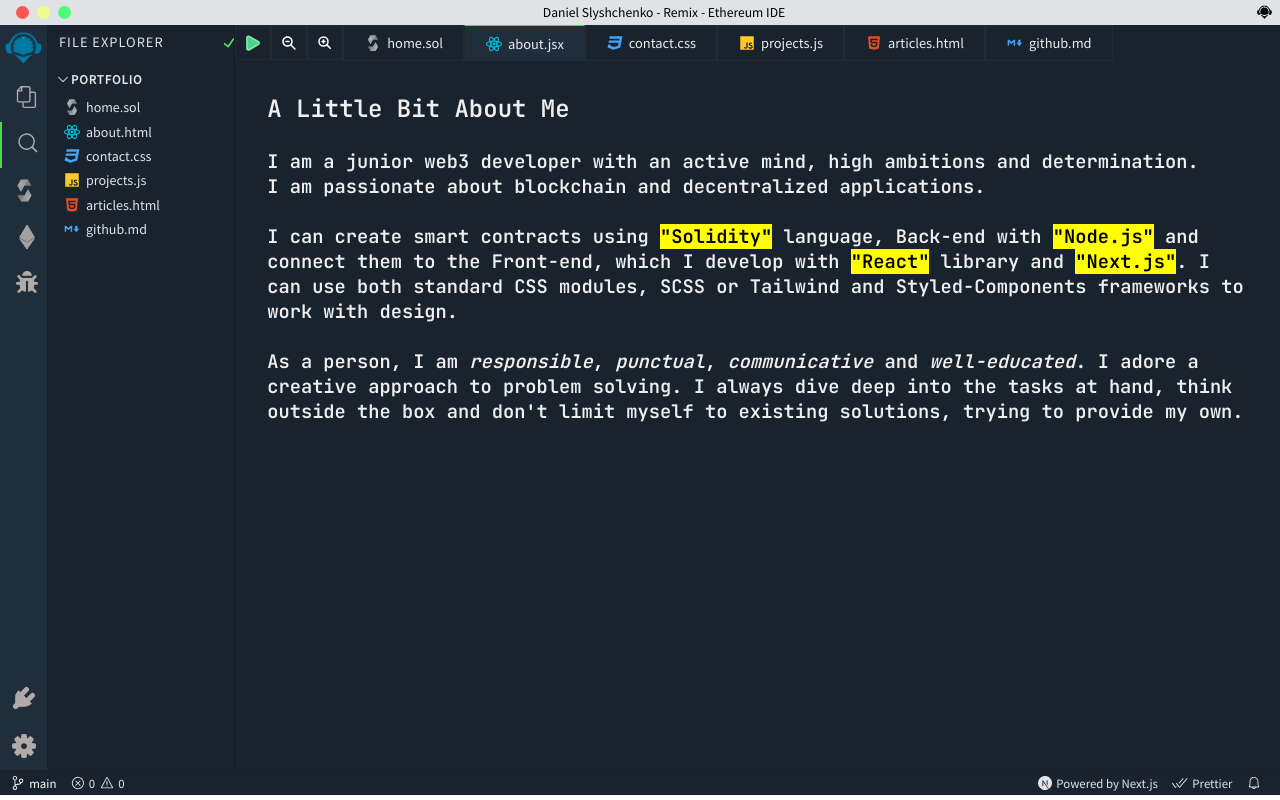
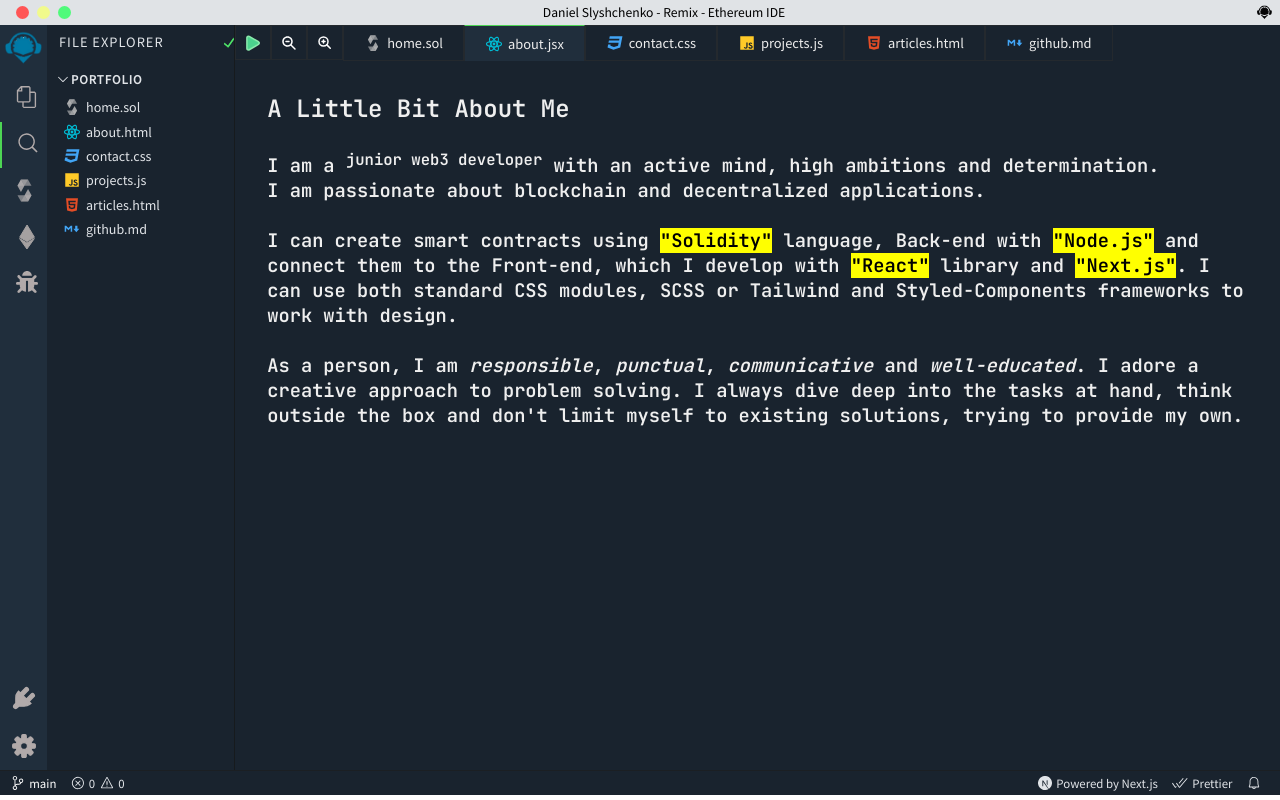
Before and after one commit to SmartDevOnBlock/remix-portfolio, a Next.js app: page /about in a window 1280 px wide. Built offline with nearby package versions, Linux system fonts and the light colour scheme.

Commit message:
Update about.jsx

```diff
--- a/pages/about.jsx
+++ b/pages/about.jsx
@@ -2,7 +2,7 @@
   return (
     <>
       <h2>A Little Bit About Me</h2>
-      <h3><br/>I am a <b>junior web3 developer</b> with an active mind, high ambitions and determination. <br/> I am passionate about blockchain and decentralized applications.
+      <h3><br/>I am a <sup>junior web3 developer</sup> with an active mind, high ambitions and determination. <br/> I am passionate about blockchain and decentralized applications.
     <br/><br/> I can create smart contracts using <mark>"Solidity"</mark> language, Back-end with <mark>"Node.js"</mark> and connect them to the Front-end, which I develop with <mark>"React"</mark> library and <mark>"Next.js"</mark>. I can use both standard <strong>CSS modules</strong>, <strong>SCSS</strong> or <strong>Tailwind</strong> and <strong>Styled-Components</strong> frameworks to work with design.
 
 
```
